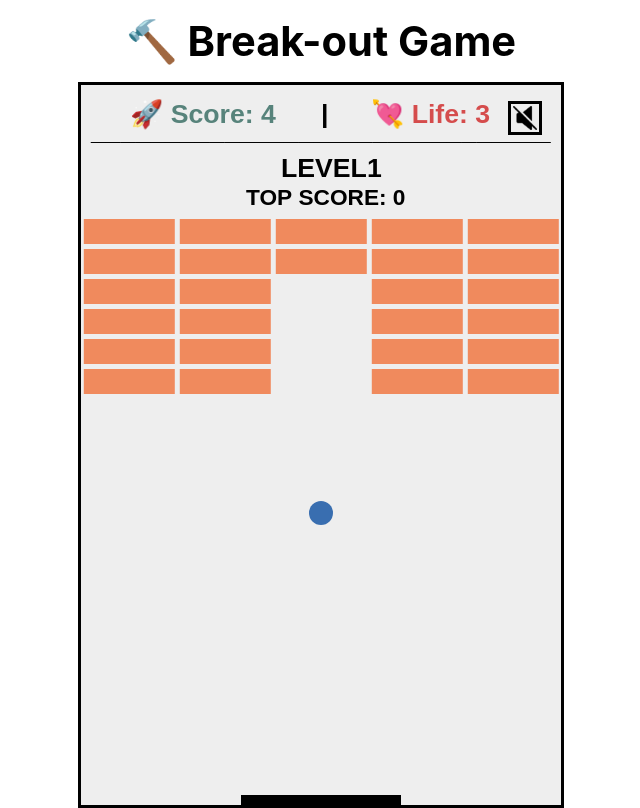
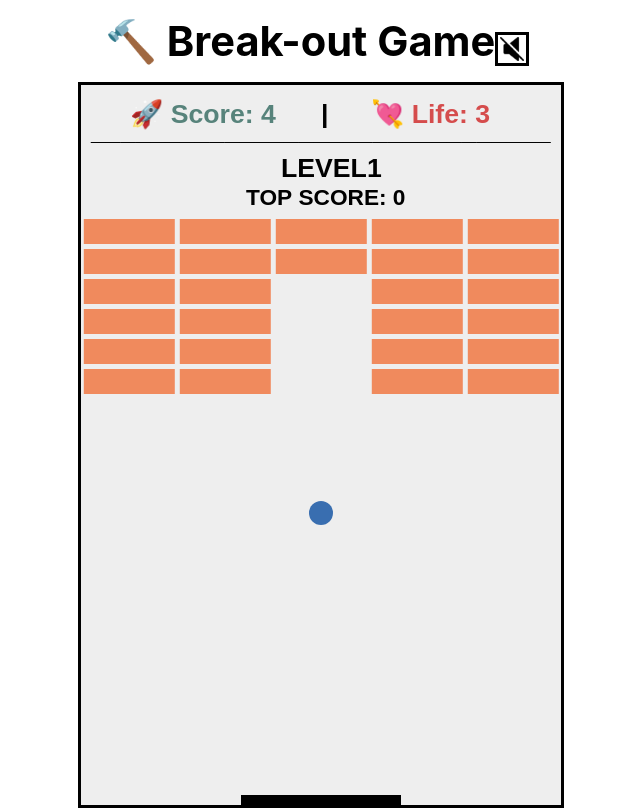
Before and after one commit to mogooee/Break-out-Game, a plain HTML site: page index.html in a window 1280 px wide. Shown: the whole page, without its empty margins (319-959 px from the left). Drawn offline with nearby package versions, Linux system fonts and the light colour scheme.

Commit message:
Style: Repose Volume

```diff
--- a/BreakOutGame.css
+++ b/BreakOutGame.css
@@ -14,7 +14,7 @@ canvas {
   color: #000000;
   width: 480px;
   position: relative;
-  text-align: center;
+  left: 1.5rem;
   font-size: 1.3rem;
   font-family: -apple-system, BlinkMacSystemFont, "Segoe UI", Roboto, Oxygen,
     Ubuntu, Cantarell, "Open Sans", "Helvetica Neue", sans-serif;
@@ -25,8 +25,8 @@ canvas {
 /*img값을 정한다*/
 .header img {
   position: absolute;
-  right: 2.2rem;
-  top: 6.3rem;
+  right: 4.5rem;
+  top: 2rem;
   padding: 2px;
   border: solid;
   border-style: tin;
```
